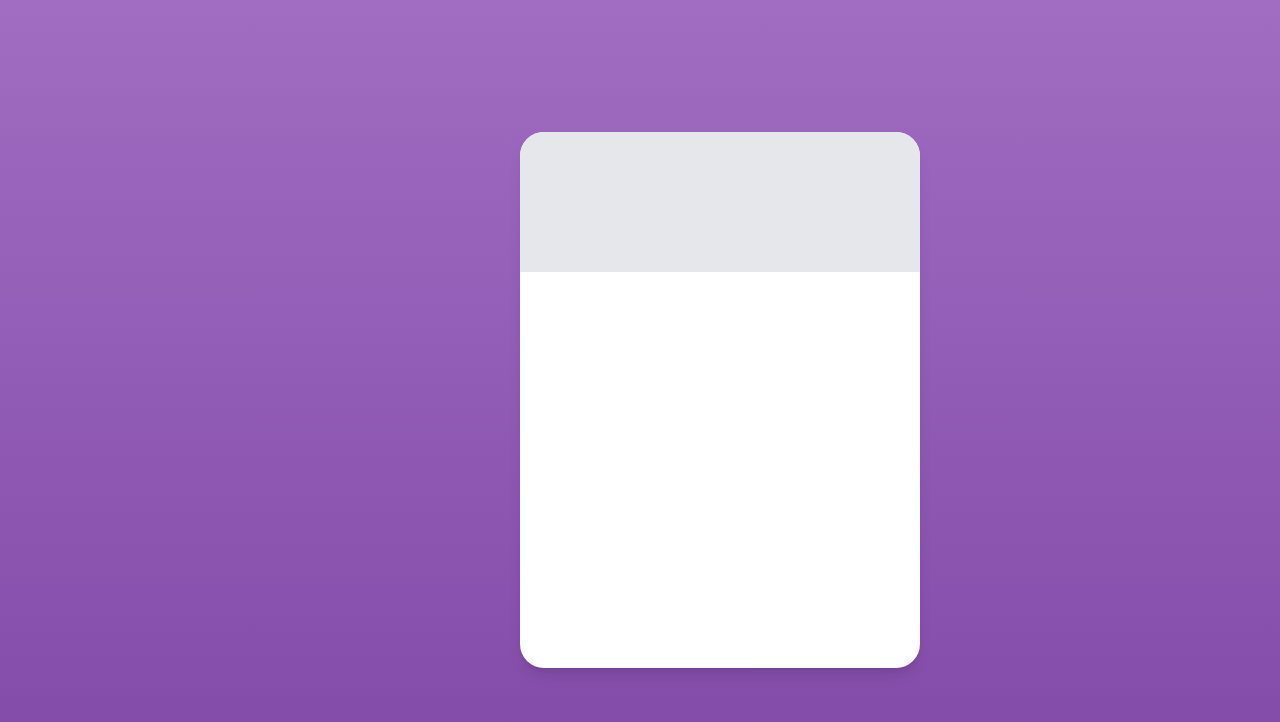
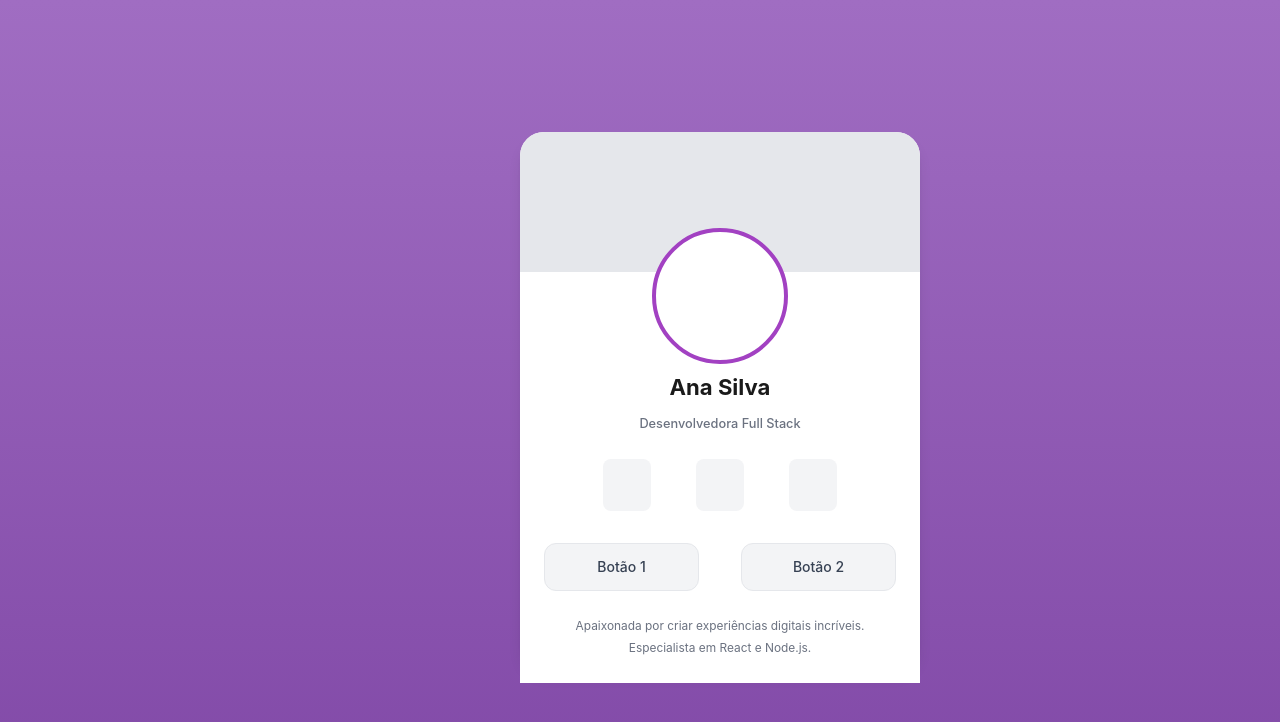
Before and after one commit to RaoniDCunha/desafio_frontend_fusion_front, a Next.js app: page / in a window 1280 px wide. Shown: the top 722 px of the page. Built offline with nearby package versions, Linux system fonts and the light colour scheme.

Commit message:
feat: adiciona layout ao cartão principal

```diff
--- a/src/app/page.tsx
+++ b/src/app/page.tsx
@@ -12,8 +12,45 @@ export default function Home() {
 
 
           {/* Div Inferior (Conteúdo principal) */}
-          <div className="flex-1 p-6 bg-white">
-            {/* Conteúdo do cartão  */}
+          <div className="flex-1 flex flex-col items-center p-6 bg-white">
+
+                {/* 1. Avatar Redondo com Margem Negativa para sobrepor o topo */}
+                <div className="w-[136px] h-[136px] rounded-full border-[4px] border-[#A241C2] -mt-[68px] mb-[4px] bg-white overflow-hidden shrink-0">
+                  {/* Imagem do perfil vai aqui */}
+                </div>
+
+                {/* 2. Nome */}
+                <div className="text-[#1A1A1A] font-['Inter'] font-bold text-[22.1px] leading-[39px] text-center mb-[6px]">
+                  Ana Silva
+                </div>
+
+                {/* 3. Cargo */}
+                <div className="text-[#6B7280] font-['Inter'] font-medium text-[12.75px] leading-[22px] text-center mb-[24px]">
+                  Desenvolvedora Full Stack
+                </div>
+
+                {/* 4. Row de 3 caixas (Stats/Social) */}
+                <div className="flex justify-between w-[233.95px] h-[51.5px] mb-[32px]">
+                  <div className="w-[48.36px] h-full bg-gray-100 rounded-lg"></div>
+                  <div className="w-[48.36px] h-full bg-gray-100 rounded-lg"></div>
+                  <div className="w-[48.36px] h-full bg-gray-100 rounded-lg"></div>
+                </div>
+
+                {/* 5. Row de 2 Botões */}
+                <div className="flex justify-between w-[352px] h-[48px] mb-[24px]">
+                  <button className="w-[155px] h-full bg-[#F3F4F6] border border-[#E5E7EB] rounded-[12px] flex items-center justify-center font-['Inter'] font-medium text-sm text-gray-700 hover:bg-gray-200 transition-colors">
+                    Botão 1
+                  </button>
+                  <button className="w-[155px] h-full bg-[#F3F4F6] border border-[#E5E7EB] rounded-[12px] flex items-center justify-center font-['Inter'] font-medium text-sm text-gray-700 hover:bg-gray-200 transition-colors">
+                    Botão 2
+                  </button>
+                </div>
+
+                {/* 6. Texto de Bio */}
+                <div className="w-[320px] text-[#6B7280] font-['Inter'] font-normal text-[11.9px] leading-[22px] text-center">
+                  Apaixonada por criar experiências digitais incríveis.<br/>
+                  Especialista em React e Node.js.
+                </div>
           </div>
 
         </div>
```
